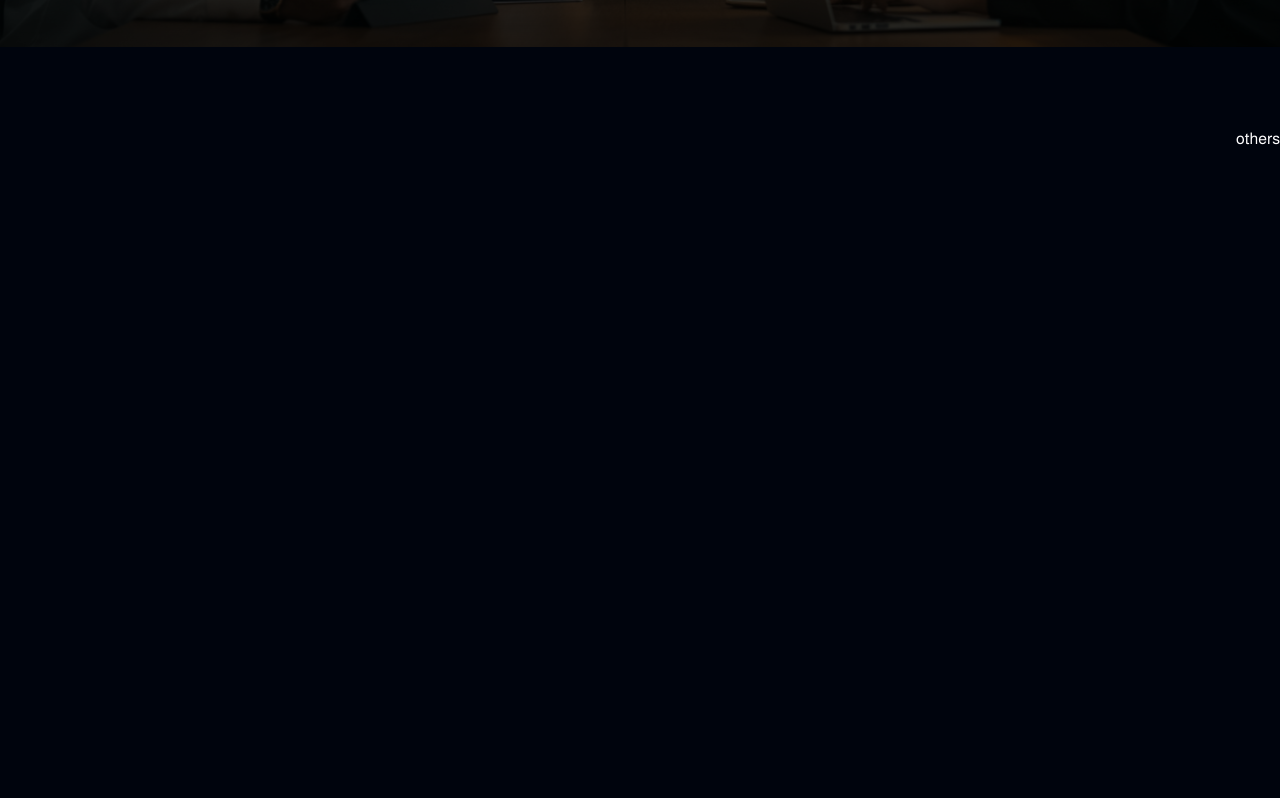
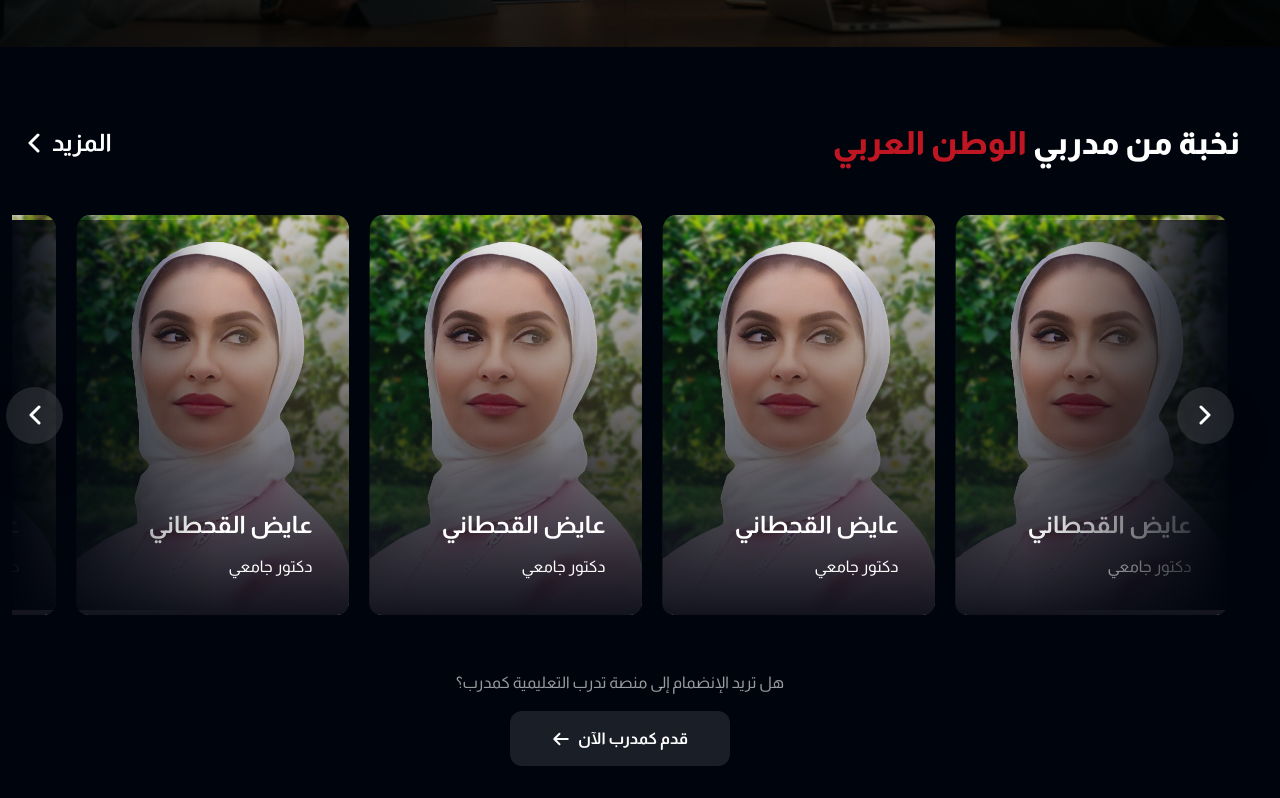
Before and after one commit to Ahmed-Sadek89/tadarab_task_31_7, a Next.js app: page / in a window 1280 px wide. Shown: the part 6322-7120 px from the top of the page. Built offline with nearby package versions, Linux system fonts and the light colour scheme.

Commit message:
feature-12/create-trainers-section

```diff
--- a/app/(pages)/page.tsx
+++ b/app/(pages)/page.tsx
@@ -8,7 +8,8 @@ import {
   NewCourses,
   NextCourses,
   Subscribe,
-  Testimonials
+  Testimonials,
+  Trainers
 } from '@/components/sections'
 import { Metadata } from 'next'
 
@@ -29,6 +30,7 @@ export default function Home () {
       <Subscribe />
       <Countdown />
       <Discover />
+      <Trainers />
       <div className='h-screen'>others</div>
     </>
   )
--- a/components/sections/index.ts
+++ b/components/sections/index.ts
@@ -8,3 +8,4 @@ export { default as Testimonials } from './testimonials/testimonials'
 export { default as Subscribe } from './subscribe/subscribe'
 export { default as Countdown } from './countdown/countdown'
 export { default as Discover } from './discover/discover'
+export { default as Trainers } from './trainers/trainers'
--- /dev/null
+++ b/components/sections/trainers/trainer-card.tsx
@@ -0,0 +1,23 @@
+import Image from 'next/image'
+
+const TrainerCard = () => {
+  return (
+    <div className='group relative rounded-[12px] w-[273px] h-[400px] overflow-hidden cursor-pointer'>
+      <Image
+        src='/trainer1.png'
+        alt='Portrait of a woman wearing a white hijab looking to the side'
+        fill
+        className='object-cover'
+        priority
+      />
+      <div className='absolute inset-0 bg-gradient-to-b from-transparent to-[#13141E]'></div>
+
+      <div className='right-5 bottom-5 z-10 absolute flex flex-col gap-y-[12px] p-4 group-hover:text-custom-red transition duration-300'>
+        <p className='font-bold text-[24px]'>عايض القحطاني</p>
+        <p className='text-[16px]'>دكتور جامعي</p>
+      </div>
+    </div>
+  )
+}
+
+export default TrainerCard
--- /dev/null
+++ b/components/sections/trainers/trainers-example.ts
@@ -0,0 +1,50 @@
+export const profiles = [
+  {
+    id: "1",
+    name: "هيا عبد الرضا",
+    title: "مقدمة برامج",
+    imageUrl: "/trainer1.png",
+  },
+  {
+    id: "2",
+    name: "عمرة عبد الرضا",
+    title: "مقدمة برامج",
+    imageUrl: "/trainer1.png",
+  },
+  {
+    id: "3",
+    name: "اعيم الخليفي",
+    title: "مقدم برامج",
+    imageUrl: "/trainer1.png",
+  },
+  {
+    id: "4",
+    name: "عايض القحطاني",
+    title: "دكتور جامعي",
+    imageUrl: "/trainer1.png",
+  },
+  {
+    id: "5",
+    name: "سارة السلطان",
+    title: "اخصائية تغذية",
+    imageUrl: "/trainer1.png",
+  },
+  {
+    id: "6",
+    name: "فريد عبد الرحمن",
+    title: "رائد اعمال",
+    imageUrl: "/trainer1.png",
+  },
+  {
+    id: "7",
+    name: "الجوهرة عبد الرضا",
+    title: "مقدمة برامج",
+    imageUrl: "/trainer1.png",
+  },
+  {
+    id: "8",
+    name: "الجوهرة عبد الرضا",
+    title: "مقدمة برامج",
+    imageUrl: "/trainer1.png",
+  },
+]
--- /dev/null
+++ b/components/sections/trainers/trainers-slider.tsx
@@ -0,0 +1,38 @@
+'use client'
+import { Swiper, SwiperSlide } from 'swiper/react'
+import 'swiper/css/navigation'
+import { Navigation, Grid } from 'swiper/modules'
+import 'swiper/css/navigation'
+import 'swiper/css/grid'
+import TrainersSlidersArrows from './trainers-sliders-arrows'
+import TrainerCard from './trainer-card'
+
+const TrainersSlider = () => {
+  return (
+    <div
+      className='relative flex justify-center items-center py-10 w-[99%]'
+      dir='rtl'
+    >
+      <TrainersSlidersArrows />
+      <Swiper
+        modules={[Navigation, Grid]}
+        slidesPerView={7}
+        spaceBetween={20}
+        dir='rtl'
+        navigation={{
+          prevEl: `.swiper-button-prev-custom-trainers`,
+          nextEl: `.swiper-button-next-custom-trainers`
+        }}
+        className='w-[99%]'
+      >
+        {[1, 2, 3, 4, 5, 6, 7, 8, 9].map((topic, index) => (
+          <SwiperSlide key={index} className='!w-auto'>
+            <TrainerCard />
+          </SwiperSlide>
+        ))}
+      </Swiper>
+    </div>
+  )
+}
+
+export default TrainersSlider
--- /dev/null
+++ b/components/sections/trainers/trainers-sliders-arrows.tsx
@@ -0,0 +1,55 @@
+import React from 'react'
+
+const TrainersSlidersArrows = () => {
+  return (
+    <>
+      <div
+        className={`left-0 z-10 absolute flex justify-end items-center bg-[linear-gradient(90deg,#00040D_0%,rgba(0,4,13,0)_100%)] w-[206px] h-[390px]`}
+      >
+        <div
+          className={`group flex justify-center items-center shadow-2xl backdrop-blur-[19px] bg-[#FFFFFF1A] rounded-full size-[57px] swiper-button-next-custom-trainers`}
+        >
+          <svg
+            width='12'
+            height='20'
+            viewBox='0 0 12 20'
+            fill='none'
+            xmlns='http://www.w3.org/2000/svg'
+          >
+            <path
+              d='M10 18L2 10L10 2'
+              stroke='white'
+              strokeWidth='3'
+              strokeLinecap='round'
+              strokeLinejoin='round'
+              className='group-hover:stroke-custom-red transition-all duration-300'
+            />
+          </svg>
+        </div>
+      </div>
+      <div className='right-0 z-10 absolute flex justify-start items-center bg-gradient-to-l from-[#00040D] to-transparent w-[206px] h-[390px]'>
+        <div className='group flex justify-center items-center bg-[#FFFFFF1A] shadow-2xl backdrop-blur-[19px] rounded-full size-[57px] swiper-button-prev-custom-trainers'>
+          <svg
+            width='12'
+            height='20'
+            viewBox='0 0 12 20'
+            fill='none'
+            xmlns='http://www.w3.org/2000/svg'
+            className='rotate-180'
+          >
+            <path
+              d='M10 18L2 10L10 2'
+              stroke='white'
+              strokeWidth='3'
+              strokeLinecap='round'
+              strokeLinejoin='round'
+              className='group-hover:stroke-custom-red transition-all duration-300 reverse'
+            />
+          </svg>
+        </div>
+      </div>
+    </>
+  )
+}
+
+export default TrainersSlidersArrows
--- /dev/null
+++ b/components/sections/trainers/trainers.tsx
@@ -0,0 +1,33 @@
+import { TitleAndLink } from '@/components/ui'
+import React from 'react'
+import TrainersSlider from './trainers-slider'
+import Link from 'next/link'
+import Image from 'next/image'
+
+const Trainers = () => {
+  return (
+    <section className='flex flex-col items-center gap-y-[16px] pr-10'>
+      <TitleAndLink firstTitle='نخبة من مدربي' secondTitle=' الوطن العربي' />
+      <TrainersSlider />
+      <p className='text-[#FFFFFF99] text-[16px] text-center'>
+        هل تريد الإنضمام إلى منصة تدرب التعليمية كمدرب؟
+      </p>
+      <Link
+        href={'#'}
+        className='flex justify-center items-center gap-[8px] bg-[#FFFFFF1A] hover:bg-custom-black px-[40px] py-[14px] rounded-[12px] outline outline-transparent hover:outline-custom-red w-[220px] h-[55px] transition duration-300'
+      >
+        <span className='font-bold text-[16px]'>
+          قدم كمدرب الآن
+        </span>
+        <Image
+          src={'/arrow-left.svg'}
+          alt='arrow-left'
+          width={18}
+          height={18}
+        />
+      </Link>
+    </section>
+  )
+}
+
+export default Trainers
```
Also changed, not shown: public/trainer1.png (added).
